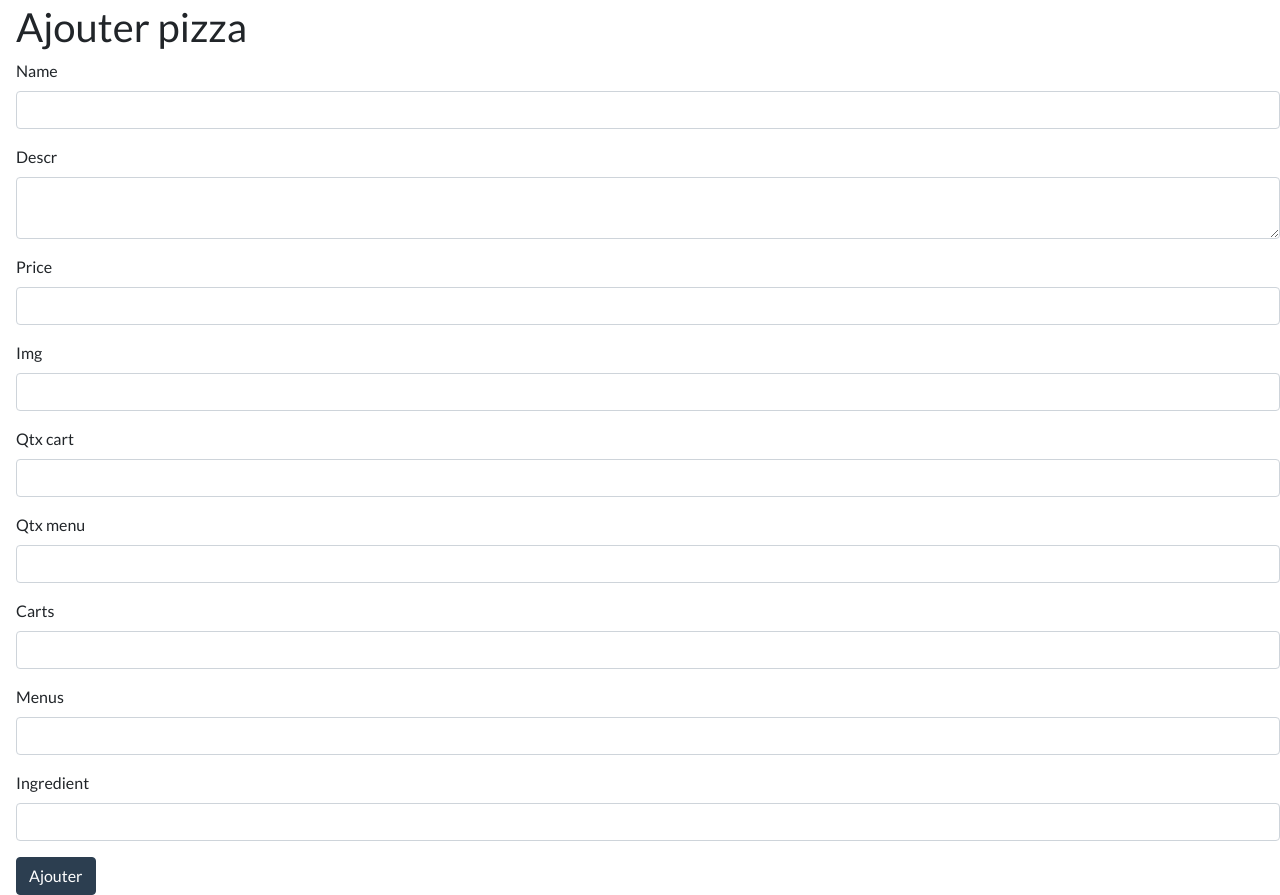
After one commit to Alss019/pizzaleroSymf, a PHP site: template templates/pizza_add_form/index.html.twig in a window 1280 px wide; the page is wider, and only the part inside the window is pictured. The commit adds this page. Shown: the part 369-1264 px from the top of that part. Run offline with PHP 8.4, Linux system fonts and the light colour scheme; the template is opened without the code that fills it, so the values that code supplies are empty; form fields are guessed from the names that the template uses; some libraries are stand-ins or nearby versions.

Commit message:
home page et ajouter pizza

```diff
--- a/src/Controller/HomeController.php
+++ b/src/Controller/HomeController.php
@@ -12,7 +12,7 @@ class HomeController extends AbstractController
     public function index(): Response
     {
         return $this->render('home/index.html.twig', [
-            'controller_name' => 'HomeController',
+            'name' => 'HomeController',
         ]);
     }
 }
--- a/templates/base.html.twig
+++ b/templates/base.html.twig
@@ -27,7 +27,7 @@
                                 Pizza
                             </a>
                             <ul class="dropdown-menu" aria-labelledby="navbarDropdown">
-                                <li><a class="dropdown-item" href="">Ajouter</a></li>
+                                <li><a class="dropdown-item" href="{{ path('app_pizza_add_form') }}">Ajouter</a></li>
                                 <li><a class="dropdown-item" href="">Custom</a></li>
                                 <li><a class="dropdown-item" href="">Liste</a></li>
                             </ul>
--- /dev/null
+++ b/templates/pizza_add_form/index.html.twig
@@ -0,0 +1,31 @@
+{% extends 'base.html.twig' %}
+
+{% block title %}Pizzalero{% endblock %}
+
+{% block body %}
+    <div class="ms-3">
+        <h2 class="">Ajouter pizza</h2>
+        {{ form_start(form) }}
+        <div class="">{{ form_label(form.name) }}</div>
+        <div class="mb-3">{{ form_widget(form.name) }}</div>
+        <div class="">{{ form_label(form.descr) }}</div>
+        <div class="mb-3">{{ form_widget(form.descr) }}</div>
+        <div class="">{{ form_label(form.price) }}</div>
+        <div class="mb-3">{{ form_widget(form.price) }}</div>
+        <div class="">{{ form_label(form.img) }}</div>
+        <div class="mb-3">{{ form_widget(form.img) }}</div>
+        <div class="">{{ form_label(form.qtx_cart) }}</div>
+        <div class="mb-3">{{ form_widget(form.qtx_cart) }}</div>
+        <div class="">{{ form_label(form.qtx_menu) }}</div>
+        <div class="mb-3">{{ form_widget(form.qtx_menu) }}</div>
+        <div class="">{{ form_label(form.carts) }}</div>
+        <div class="mb-3">{{ form_widget(form.carts) }}</div>
+        <div class="">{{ form_label(form.menus) }}</div>
+        <div class="mb-3">{{ form_widget(form.menus) }}</div>
+        <div class="">{{ form_label(form.ingredient) }}</div>
+        <div class="mb-3">{{ form_widget(form.ingredient) }}</div>
+        {{ form_rest(form) }}
+        <button class="btn btn-primary" type="submit">Ajouter</button>
+        {{ form_end(form) }}
+    </div>
+{% endblock %}
--- a/templates/user_form/index.html.twig
+++ b/templates/user_form/index.html.twig
@@ -4,7 +4,7 @@
 
 {% block body %}
     <div class="ms-3">
-        <h2 class="">Iscription</h2>
+        <h2 class="">Inscription</h2>
         {{ form_start(form) }}
         <div class="">{{ form_label(form.name) }}</div>
         <div class="mb-3">{{ form_widget(form.name) }}</div>
@@ -18,5 +18,4 @@
         <button class="btn btn-primary" type="submit">S'inscrire</button>
         {{ form_end(form) }}
     </div>
-
 {% endblock %}
```
Also changed, not shown: src/Controller/PizzaAddFormController.php (added, +30 -0 lines), src/Form/PizzaType.php (added, +33 -0 lines), templates/home/index.html.twig (+9 -1 lines), public/asset/image/pizza_home.jpeg (added), public/asset/image/pizza_margherita.jpeg (added).
